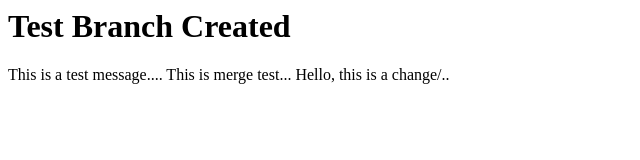
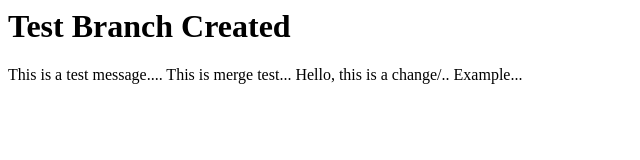
Before and after one commit to gewissen-digital/learn, a plain HTML site: page index.html in a window 1280 px wide. Shown: the full height of the page, 0-640 px from the left. Drawn offline with Linux system fonts and the light colour scheme.

Commit message:
master-branch

```diff
--- a/index.html
+++ b/index.html
@@ -12,6 +12,8 @@
             This is merge test...
 
             Hello, this is a change/..
+
+            Example...
         </p>
     </body>
 </html>
```
